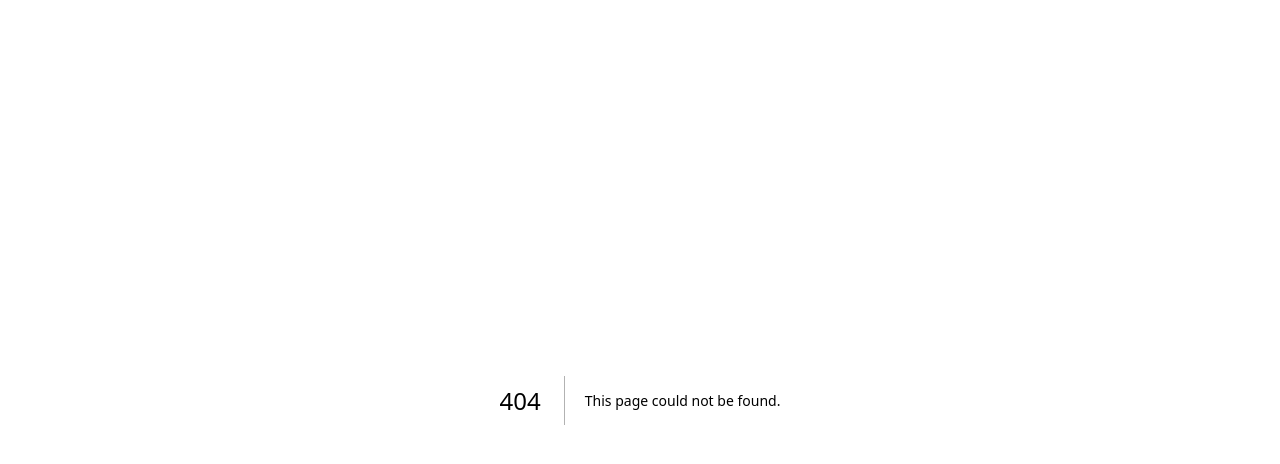
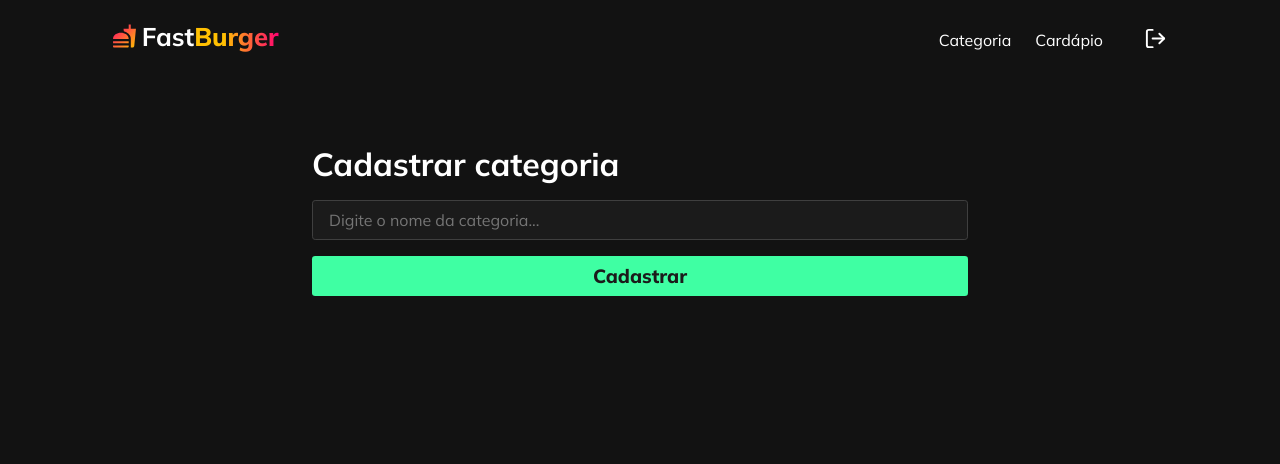
Before and after one commit to joaosouza7/fast-burger, a Next.js app in the folder frontend/: page /category in a window 1280 px wide. Before the commit this address had no page. Shown: the top 464 px of the page. Built offline with nearby package versions, Linux system fonts and the light colour scheme.

Commit message:
:sparkles: Category page

```diff
--- /dev/null
+++ b/frontend/src/pages/category/index.tsx
@@ -0,0 +1,61 @@
+import { FormEvent, useState } from "react";
+import { toast } from "react-toastify";
+import Head from "next/head";
+
+import { Header } from "../../components/Header";
+import { setupAPIClient } from "../../services/api";
+
+import styles from "./styles.module.scss";
+
+export default function Category() {
+
+    const [name, setName] = useState("");
+
+    async function handleRegister(event: FormEvent) {
+        event.preventDefault();
+
+        if(name === "") {
+            toast.warning("Digite o nome da categoria");
+            return;
+        }
+
+        const apiClient = setupAPIClient();
+
+        await apiClient.post("/category", {
+            name: name
+        });
+
+        toast.success("Categoria cadastrada com sucesso!");
+        setName("");
+    }
+
+    return (
+        <>
+            <Head>
+                <title>Nova categoria - Fast Burger</title>
+            </Head>
+
+            <div>
+                <Header />
+
+                <main className={styles.container}>
+                    <h1>Cadastrar categoria</h1>
+
+                    <form className={styles.form} onSubmit={handleRegister}>
+                        <input
+                            type="text"
+                            placeholder="Digite o nome da categoria..."
+                            value={name}
+                            onChange={ (e) => setName(e.target.value) }
+                            className={styles.input}
+                        />
+
+                        <button type="submit" className={styles.buttonAdd}>
+                            Cadastrar
+                        </button>
+                    </form>
+                </main>
+            </div>
+        </>
+    );
+}
--- /dev/null
+++ b/frontend/src/pages/category/styles.module.scss
@@ -0,0 +1,39 @@
+.container {
+    max-width: 720px;
+    margin: 4rem auto;
+    padding: 0 2rem;
+
+    display: flex;
+    flex-direction: column;
+    justify-content: space-between;
+
+    h1 {
+        color: var(--white);
+    }
+}
+
+.form {
+    display: flex;
+    flex-direction: column;
+    margin: 1rem 0;
+
+    .input {
+        background-color: var(--dark-700);
+        border: 1px solid #3f3f3f;
+        border-radius: .2rem;
+        height: 40px;
+        padding: 1rem;
+        color: var(--white);
+        margin-bottom: 1rem;
+    }
+
+    .buttonAdd {
+        border: 0;
+        border-radius: .2rem;
+        height: 40px;
+        background-color: var(--green-900);
+        color: var(--dark-700);
+        font-size: 1.2rem;
+        font-weight: 800;
+    }
+}
```
